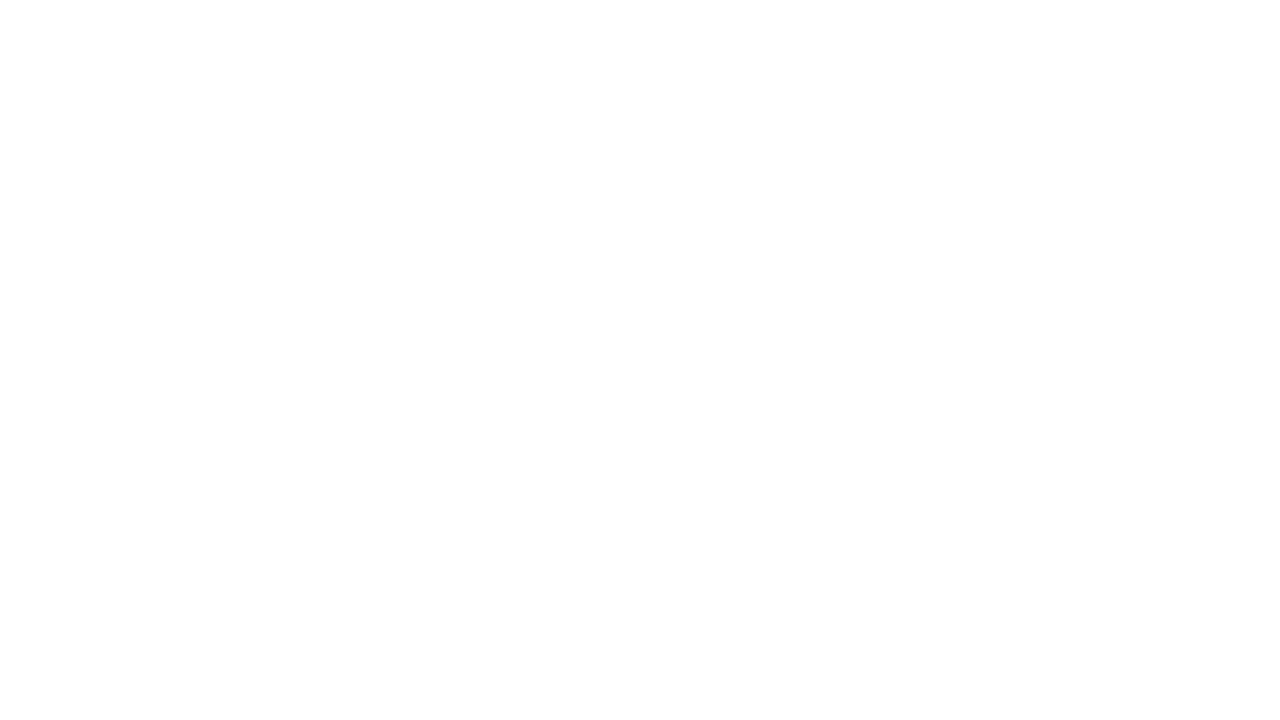
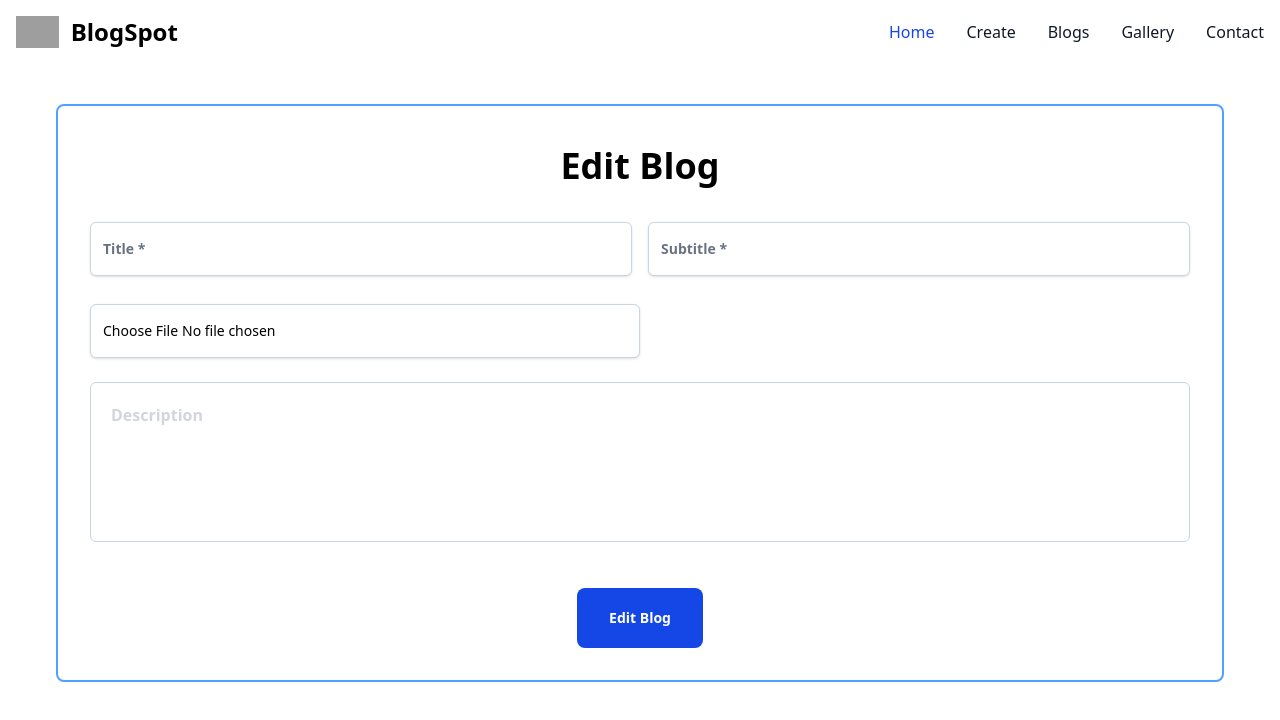
Before and after one commit to rohitranjanyadav/React-Project, a React (Vite) app: page /edit/1 in a window 1280 px wide. Before the commit this address had no page. Shown: the top 720 px of the page. Built offline with nearby package versions, Linux system fonts and the light colour scheme; grey boxes are pictures that could not be loaded.

Commit message:
edit blog

```diff
--- a/src/App.jsx
+++ b/src/App.jsx
@@ -3,6 +3,7 @@ import { BrowserRouter,Routes,Route } from "react-router-dom"
 import Home from "./pages/Home"
 import SingleBlog from "./pages/SingleBlog"
 import CreateBlog from "./pages/CreateBlog"
+import EditBlog from "./pages/EditBlog"
 
 const App = () => {
   return (
@@ -11,6 +12,7 @@ const App = () => {
         <Route path="/" element={<Home/>} />
         <Route path="/create" element={<CreateBlog/>}/>
         <Route path="/blog/:id" element={<SingleBlog/>}/>
+        <Route path="/edit/:id" element={<EditBlog/>}/>
       </Routes>
     </BrowserRouter>
   )
--- /dev/null
+++ b/src/pages/EditBlog.jsx
@@ -0,0 +1,97 @@
+import { useState } from "react";
+import Navbar from "../components/Navbar";
+import axios from "axios";
+import { useNavigate, useParams } from "react-router-dom";
+
+const EditBlog = () => {
+  const navigate = useNavigate();
+  const { id } = useParams();
+  const [data, setData] = useState({
+    title: "",
+    subtitle: "",
+    description: "",
+    image: "",
+  });
+
+  const handleChange = (e) => {
+    const { name, value } = e.target;
+    setData({
+      ...data,
+      [name]: name === "image" ? e.target.files[0] : value,
+    });
+  };
+
+  const editBlog = async (e) => {
+    e.preventDefault();
+    const response = await axios.patch(
+      "http://localhost:3000/blog/" + id,
+      data,
+      {
+        headers: {
+          "Content-Type": "multipart/form-data",
+        },
+      }
+    );
+    if (response.status === 200) {
+      navigate(`/blog/${id}`);
+    } else {
+      alert("Something Went Wrong!!!!!");
+    }
+  };
+
+  return (
+    <>
+      <Navbar />
+      <div className="mx-14 mt-10 border-2 border-blue-400 rounded-lg">
+        <div className="mt-10 text-center text-4xl font-bold">Edit Blog</div>
+        <form onSubmit={editBlog}>
+          <div className="p-8">
+            <div className="flex gap-4">
+              <input
+                type="text"
+                name="title"
+                className="mt-1 block w-1/2 rounded-md border border-slate-300 bg-white px-3 py-4 placeholder-slate-400 shadow-sm placeholder:font-semibold placeholder:text-gray-500 focus:border-sky-500 focus:outline-none focus:ring-1 focus:ring-sky-500 sm:text-sm"
+                placeholder="Title *"
+                onChange={handleChange}
+              />
+              <input
+                type="text"
+                name="subtitle"
+                className="mt-1 block w-1/2 rounded-md border border-slate-300 bg-white px-3 py-4 placeholder-slate-400 shadow-sm placeholder:font-semibold placeholder:text-gray-500 focus:border-sky-500 focus:outline-none focus:ring-1 focus:ring-sky-500 sm:text-sm"
+                placeholder="Subtitle *"
+                onChange={handleChange}
+              />
+            </div>
+            <div className="my-6 flex gap-4">
+              <input
+                type="file"
+                name="image"
+                className="mt-1 block w-1/2 rounded-md border border-slate-300 bg-white px-3 py-4 placeholder-slate-400 shadow-sm placeholder:font-semibold placeholder:text-gray-500 focus:border-sky-500 focus:outline-none focus:ring-1 focus:ring-sky-500 sm:text-sm"
+                onChange={handleChange}
+              />
+            </div>
+            <div className="">
+              <textarea
+                name="description"
+                id="text"
+                cols="30"
+                rows="10"
+                className="mb-10 h-40 w-full resize-none rounded-md border border-slate-300 p-5 font-semibold text-gray-300"
+                onChange={handleChange}
+              >
+                Description
+              </textarea>
+            </div>
+            <div className="text-center">
+              <button className="cursor-pointer rounded-lg bg-blue-700 px-8 py-5 text-sm font-semibold text-white">
+                Edit Blog
+              </button>
+            </div>
+          </div>
+        </form>
+      </div>
+    </>
+  );
+};
+
+export default EditBlog;
--- a/src/pages/SingleBlog.jsx
+++ b/src/pages/SingleBlog.jsx
@@ -1,7 +1,7 @@
 import { useEffect, useState } from "react";
 import Navbar from "../components/Navbar";
 import axios from "axios";
-import { useNavigate, useParams } from "react-router-dom";
+import { Link, useNavigate, useParams } from "react-router-dom";
 
 const SingleBlog = () => {
   const { id } = useParams();
@@ -22,7 +22,7 @@ const SingleBlog = () => {
     const response = await axios.delete(`http://localhost:3000/blog/${id}`);
     if (response.status === 200) {
       alert("Deleted Successfully");
-      navigate("/")
+      navigate("/");
     } else {
       alert("Something Went Wrong");
     }
@@ -44,9 +44,11 @@ const SingleBlog = () => {
               </div>
               <div className="flex -mx-2 mb-4">
                 <div className="w-1/2 px-2">
-                  <button className="w-full bg-gray-900 dark:bg-gray-600 text-white py-2 px-4 rounded-full font-bold hover:bg-gray-800 dark:hover:bg-gray-700">
-                    Edit
-                  </button>
+                  <Link to={`/edit/${blog._id}`}>
+                    <button className="w-full bg-gray-900 dark:bg-gray-600 text-white py-2 px-4 rounded-full font-bold hover:bg-gray-800 dark:hover:bg-gray-700">
+                      Edit
+                    </button>
+                  </Link>
                 </div>
                 <div className="w-1/2 px-2">
                   <button
```
